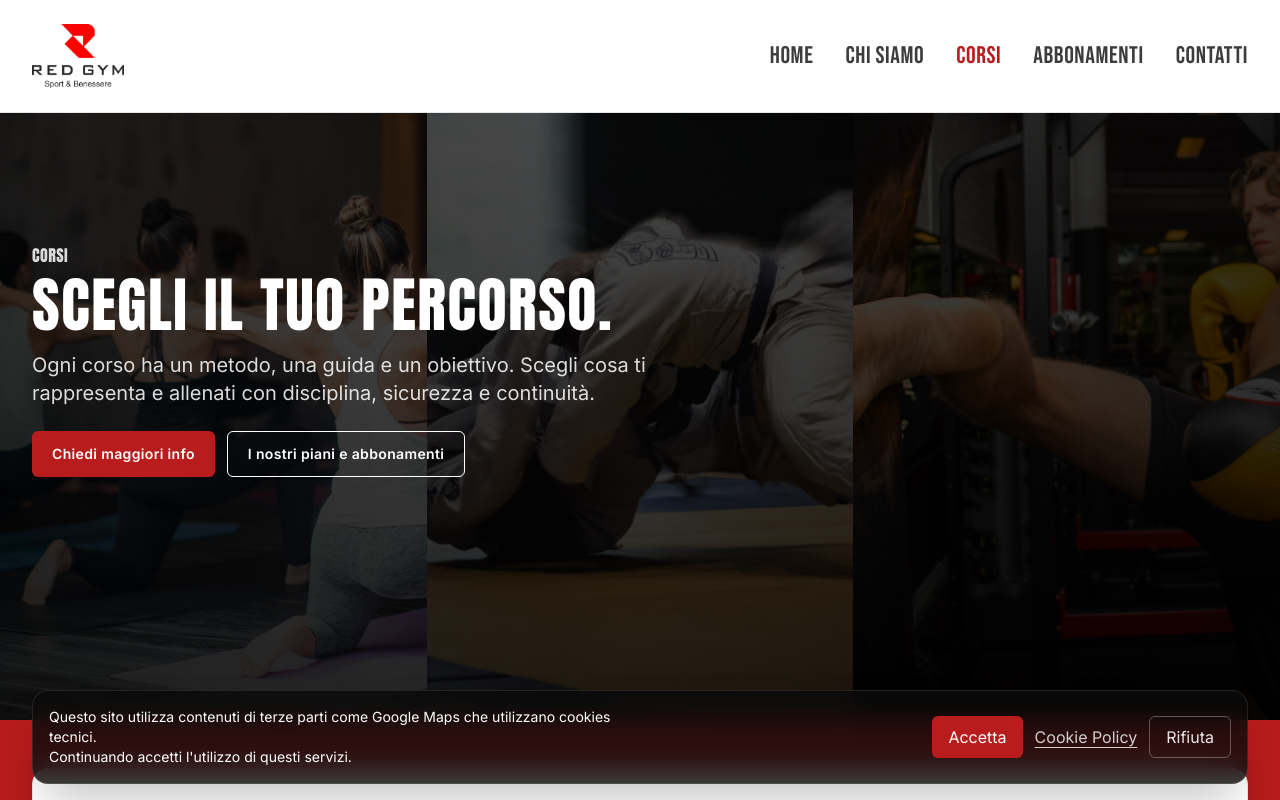
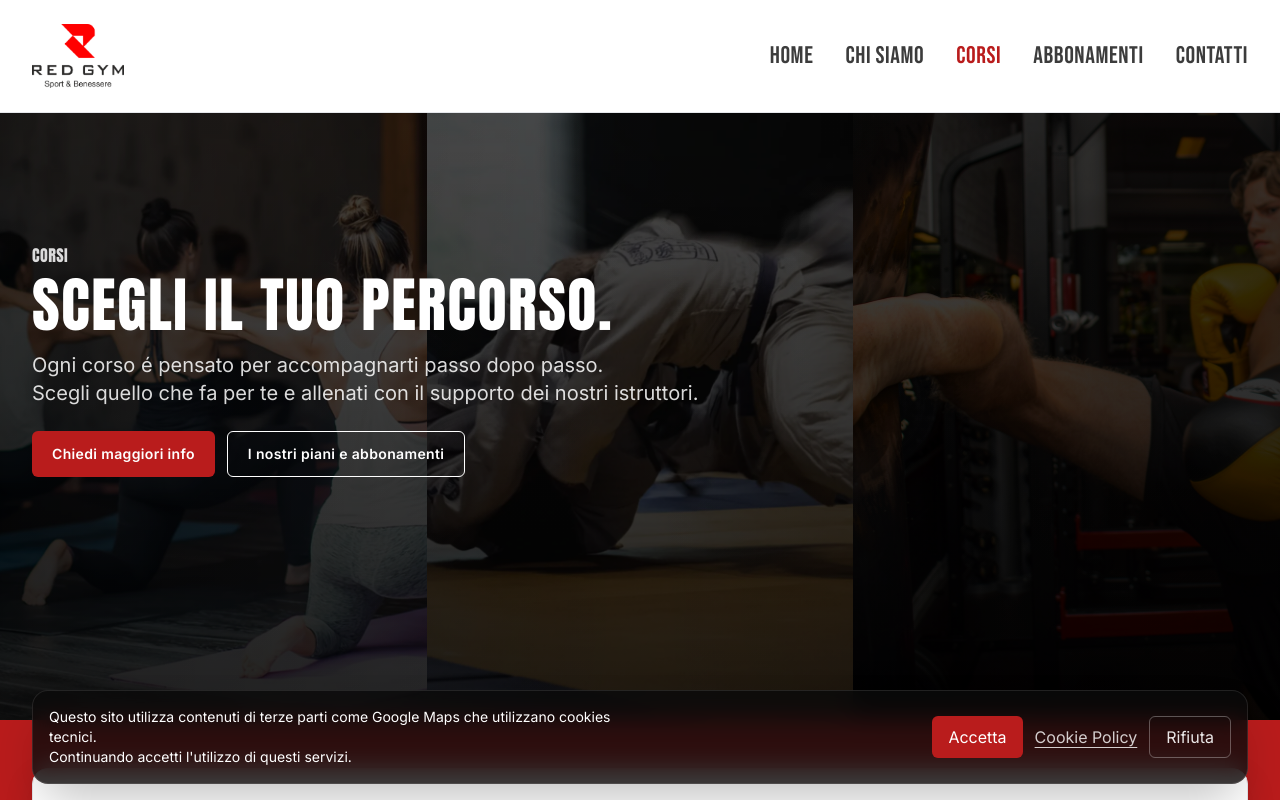
Before and after one commit to alelodato/red-gym, a Next.js app: page /courses in a window 1280 px wide. Shown: the top 800 px of the page. Built offline with nearby package versions, Linux system fonts and the light colour scheme.

Commit message:
modificato testo hero della pagina corsi

```diff
--- a/app/courses/page.js
+++ b/app/courses/page.js
@@ -640,7 +640,13 @@ export default function CoursesPage() {
         images={["yoga.webp", "judo-hero.webp", "kick-hero.webp"]}
         kicker="Corsi"
         title="Scegli il tuo percorso."
-        subtitle="Ogni corso ha un metodo, una guida e un obiettivo. Scegli cosa ti rappresenta e allenati con disciplina, sicurezza e continuità."
+        subtitle={
+          <>
+          Ogni corso é pensato per accompagnarti passo dopo passo.
+          <br />
+          Scegli quello che fa per te e allenati con il supporto dei nostri istruttori.
+          </>
+          }
       />
 
       <div className="space-y-0 sm:space-y-8 lg:space-y-10 sm:py-10 lg:py-12 pb-0">
```
